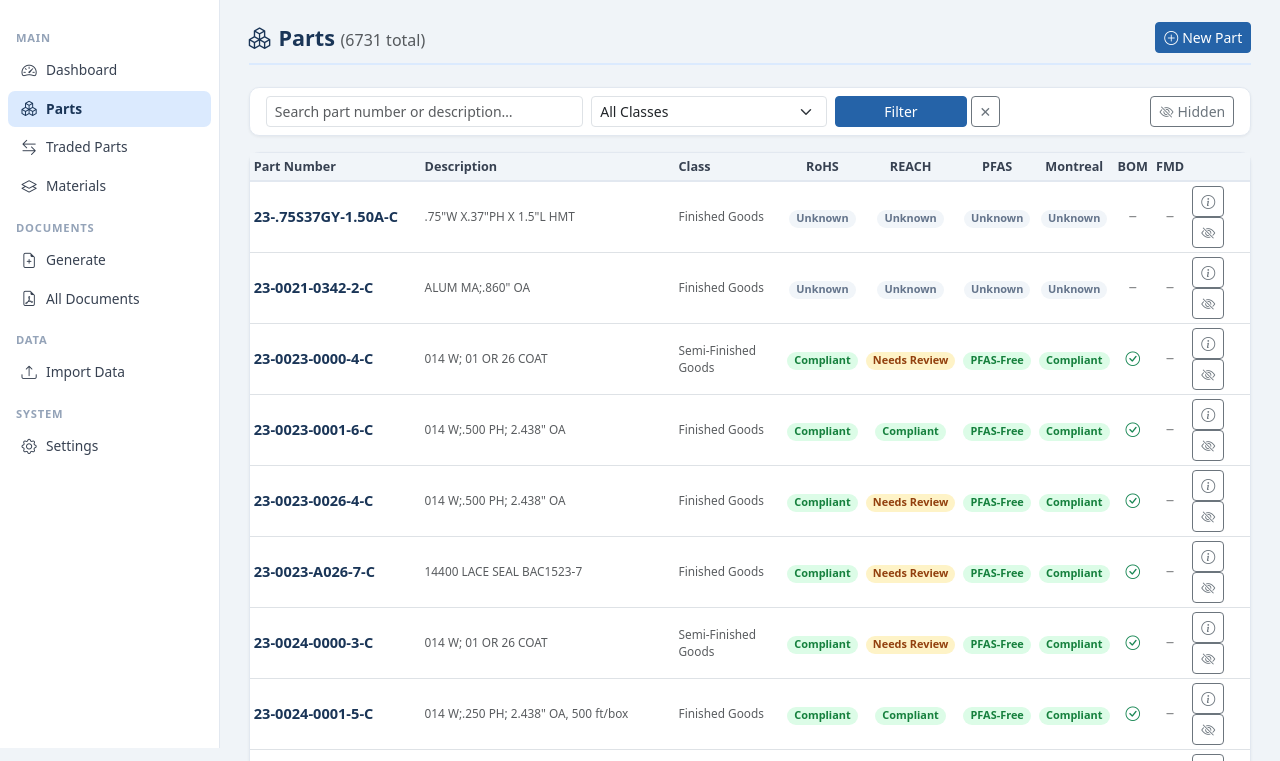
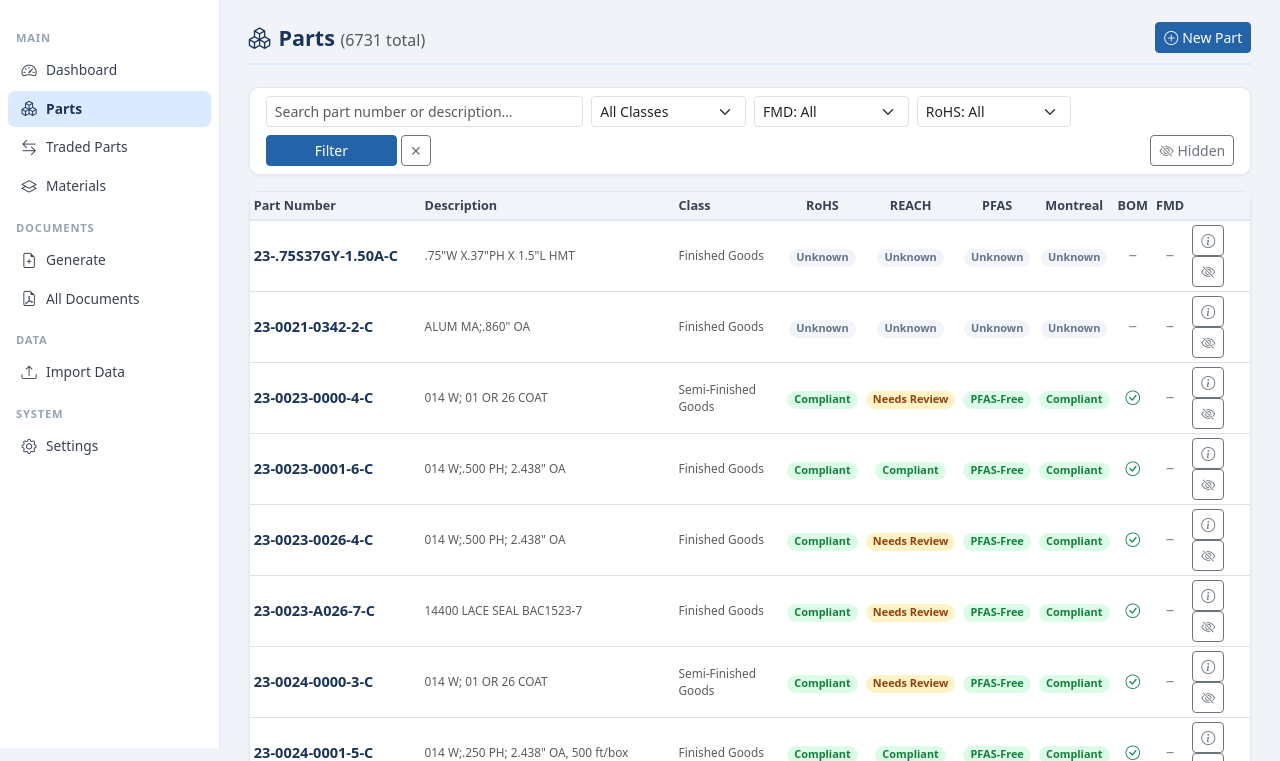
Before and after one commit to Colton-Tudisco/quality-compliance-project, a Flask app: page /parts in a window 1280 px wide. Shown: the part 52-813 px from the top of the page. Run offline with Flask 3, Linux system fonts and the light colour scheme; data comes from the database, SQL or seed files in the repository; both versions use the stored data as it was after the commit; data that the repository does not hold is empty.

Commit message:
feat: normalize part classes and improve filtering
- Migrate all dirty part_class values in DB to 4 canonical classes:
  Raw Materials, Semi-Finished Goods, Finished Goods, Consumables
- Clean up reference_data table to match canonical classes
- Replace Part Class free-text inputs with dropdowns in both
  manufactured and traded parts modals
- Add FMD coverage and RoHS status filters to parts list
- Add Class and Vendor filters to traded parts list
- Update pagination links to carry all active filter params
- Hide Molding/Tooling and Asset parts from parts list

```diff
--- a/app.py
+++ b/app.py
@@ -196,8 +196,9 @@ def init_db():
     # Seed default reference data if not already present
     defaults = [
         ("part_class",    "Finished Goods"),
-        ("part_class",    "Raw Material"),
-        ("part_class",    "Sub-Assembly"),
+        ("part_class",    "Semi-Finished Goods"),
+        ("part_class",    "Raw Materials"),
+        ("part_class",    "Consumables"),
         ("part_type",     "Manufactured"),
         ("part_type",     "Purchased"),
         ("traded_vendor", "Schlegel Electronic Materials Asia Limited (I/CO-S"),
@@ -537,8 +538,9 @@ def dashboard():
 @app.route("/parts")
 def parts_list():
     search   = request.args.get("search","").strip()
-    cls_f    = request.args.get("cls","")
-    status_f = request.args.get("status","")
+    cls_f    = request.args.get("cls", "")
+    fmd_f    = request.args.get("fmd", "")
+    rohs_f   = request.args.get("rohs", "")
     page     = int(request.args.get("page", 1))
     per_page = 50
 
@@ -562,6 +564,16 @@ def parts_list():
     if cls_f:
         query += " AND p.part_class = ?"
         params.append(cls_f)
+    if fmd_f == "yes":
+        query += " AND (SELECT COUNT(*) FROM fmd_files f WHERE f.part_number=p.part_number) > 0"
+    elif fmd_f == "no":
+        query += " AND (SELECT COUNT(*) FROM fmd_files f WHERE f.part_number=p.part_number) = 0"
+    if rohs_f:
+        if rohs_f == "Unknown":
+            query += " AND (SELECT cs.status FROM compliance_status cs WHERE cs.part_number=p.part_number AND cs.standard='RoHS' LIMIT 1) IS NULL"
+        else:
+            query += " AND (SELECT cs.status FROM compliance_status cs WHERE cs.part_number=p.part_number AND cs.standard='RoHS' LIMIT 1) = ?"
+            params.append(rohs_f)
 
     # Count query is kept separate and simple — no compliance subqueries needed,
     # just count rows matching the same base filters
@@ -573,6 +585,16 @@ def parts_list():
     if cls_f:
         count_q += " AND p.part_class = ?"
         count_params.append(cls_f)
+    if fmd_f == "yes":
+        count_q += " AND (SELECT COUNT(*) FROM fmd_files f WHERE f.part_number=p.part_number) > 0"
+    elif fmd_f == "no":
+        count_q += " AND (SELECT COUNT(*) FROM fmd_files f WHERE f.part_number=p.part_number) = 0"
+    if rohs_f:
+        if rohs_f == "Unknown":
+            count_q += " AND (SELECT cs.status FROM compliance_status cs WHERE cs.part_number=p.part_number AND cs.standard='RoHS' LIMIT 1) IS NULL"
+        else:
+            count_q += " AND (SELECT cs.status FROM compliance_status cs WHERE cs.part_number=p.part_number AND cs.standard='RoHS' LIMIT 1) = ?"
+            count_params.append(rohs_f)
 
     conn = get_db()
     total_count = conn.execute(count_q, count_params).fetchone()[0]
@@ -588,23 +610,39 @@ def parts_list():
 
     total_pages = (total_count + per_page - 1) // per_page
     return render_template("parts.html", parts=parts, search=search,
-                           cls_f=cls_f, status_f=status_f,
-                           classes=classes, page=page,
-                           total_pages=total_pages, total_count=total_count)
+                       cls_f=cls_f, fmd_f=fmd_f, rohs_f=rohs_f,
+                       classes=classes, page=page,
+                       total_pages=total_pages, total_count=total_count)
 
 @app.route("/parts/traded")
 def traded_parts():
-    search = request.args.get("search","").strip()
-    query  = "SELECT * FROM parts WHERE is_traded=1 AND is_hidden=0"
-    params = []
+    search   = request.args.get("search", "").strip()
+    cls_f    = request.args.get("cls", "")
+    vendor_f = request.args.get("vendor", "")
+    query    = "SELECT * FROM parts WHERE is_traded=1 AND is_hidden=0"
+    params   = []
     if search:
         query += " AND (part_number LIKE ? OR description LIKE ?)"
         params += [f"%{search}%", f"%{search}%"]
+    if cls_f:
+        query += " AND part_class = ?"
+        params.append(cls_f)
+    if vendor_f:
+        query += " AND traded_vendor = ?"
+        params.append(vendor_f)
     query += " ORDER BY part_number"
     conn = get_db()
-    parts = conn.execute(query, params).fetchall()
+    parts   = conn.execute(query, params).fetchall()
+    classes = conn.execute(
+        "SELECT DISTINCT part_class FROM parts WHERE is_traded=1 AND part_class != '' ORDER BY part_class"
+    ).fetchall()
+    vendors = conn.execute(
+        "SELECT DISTINCT traded_vendor FROM parts WHERE is_traded=1 AND traded_vendor != '' ORDER BY traded_vendor"
+    ).fetchall()
     conn.close()
-    return render_template("traded_parts.html", parts=parts, search=search)
+    return render_template("traded_parts.html", parts=parts, search=search,
+                           cls_f=cls_f, vendor_f=vendor_f,
+                           classes=classes, vendors=vendors)
 
 @app.route("/parts/hidden")
 def hidden_parts():
--- a/templates/parts.html
+++ b/templates/parts.html
@@ -26,12 +26,28 @@
         <input type="text" name="search" class="form-control form-control-sm"
                placeholder="Search part number or description…" value="{{ search }}"/>
       </div>
-      <div class="col-6 col-md-3">
+      <div class="col-6 col-md-2">
         <select name="cls" class="form-select form-select-sm">
           <option value="">All Classes</option>
           {% for c in classes %}
           <option {% if cls_f==c.part_class %}selected{% endif %} value="{{ c.part_class }}">{{ c.part_class }}</option>
           {% endfor %}
+        </select>
+      </div>
+      <div class="col-6 col-md-2">
+        <select name="fmd" class="form-select form-select-sm">
+          <option value="">FMD: All</option>
+          <option value="yes" {% if fmd_f=='yes' %}selected{% endif %}>Has FMD</option>
+          <option value="no"  {% if fmd_f=='no'  %}selected{% endif %}>Missing FMD</option>
+        </select>
+      </div>
+      <div class="col-6 col-md-2">
+        <select name="rohs" class="form-select form-select-sm">
+          <option value="">RoHS: All</option>
+          <option value="Compliant"     {% if rohs_f=='Compliant'     %}selected{% endif %}>Compliant</option>
+          <option value="Non-Compliant" {% if rohs_f=='Non-Compliant' %}selected{% endif %}>Non-Compliant</option>
+          <option value="Needs Review"  {% if rohs_f=='Needs Review'  %}selected{% endif %}>Needs Review</option>
+          <option value="Unknown"       {% if rohs_f=='Unknown'       %}selected{% endif %}>Unknown</option>
         </select>
       </div>
       <div class="col-auto">
@@ -117,15 +133,15 @@
     <nav class="px-3 py-2 border-top" aria-label="Pagination">
       <ul class="pagination pagination-sm mb-0">
         {% if page > 1 %}
-        <li class="page-item"><a class="page-link" href="?page={{ page-1 }}&search={{ search }}&cls={{ cls_f }}">‹</a></li>
+        <li class="page-item"><a class="page-link" href="?page={{ page-1 }}&search={{ search }}&cls={{ cls_f }}&fmd={{ fmd_f }}&rohs={{ rohs_f }}">‹</a></li>
         {% endif %}
         {% for pg in range([1, page-2]|max, [total_pages+1, page+3]|min) %}
         <li class="page-item {% if pg==page %}active{% endif %}">
-          <a class="page-link" href="?page={{ pg }}&search={{ search }}&cls={{ cls_f }}">{{ pg }}</a>
+          <a class="page-link" href="?page={{ pg }}&search={{ search }}&cls={{ cls_f }}&fmd={{ fmd_f }}&rohs={{ rohs_f }}">{{ pg }}</a>
         </li>
         {% endfor %}
         {% if page < total_pages %}
-        <li class="page-item"><a class="page-link" href="?page={{ page+1 }}&search={{ search }}&cls={{ cls_f }}">›</a></li>
+        <li class="page-item"><a class="page-link" href="?page={{ page+1 }}&search={{ search }}&cls={{ cls_f }}&fmd={{ fmd_f }}&rohs={{ rohs_f }}">›</a></li>
         {% endif %}
       </ul>
     </nav>
@@ -135,7 +151,7 @@
     <div class="text-center py-5 text-muted">
       <i class="bi bi-boxes fs-1 d-block mb-2 opacity-25"></i>
       No parts found.
-      {% if search or cls_f %}<a href="/parts">Clear filters</a>{% else %}<a href="/import">Import parts to get started.</a>{% endif %}
+      {% if search or cls_f or fmd_f or rohs_f %}<a href="/parts">Clear filters</a>{% else %}<a href="/import">Import parts to get started.</a>{% endif %}
     </div>
     {% endif %}
   </div>
@@ -174,7 +190,13 @@
             <div class="row g-3">
               <div class="col-12 col-md-4">
                 <label class="form-label fw-semibold small">Part Class</label>
-                <input type="text" id="newPartClass" class="form-control form-control-sm" placeholder="e.g. Finished Goods"/>
+                <select id="newPartClass" class="form-select form-select-sm">
+                  <option value="">— Select —</option>
+                  <option value="Finished Goods">Finished Goods</option>
+                  <option value="Semi-Finished Goods">Semi-Finished Goods</option>
+                  <option value="Raw Materials">Raw Materials</option>
+                  <option value="Consumables">Consumables</option>
+                </select>
               </div>
               <div class="col-12 col-md-4">
                 <label class="form-label fw-semibold small">Part Type</label>
```
Also changed, not shown: templates/traded_parts.html (+40 -11 lines), comply.db.
